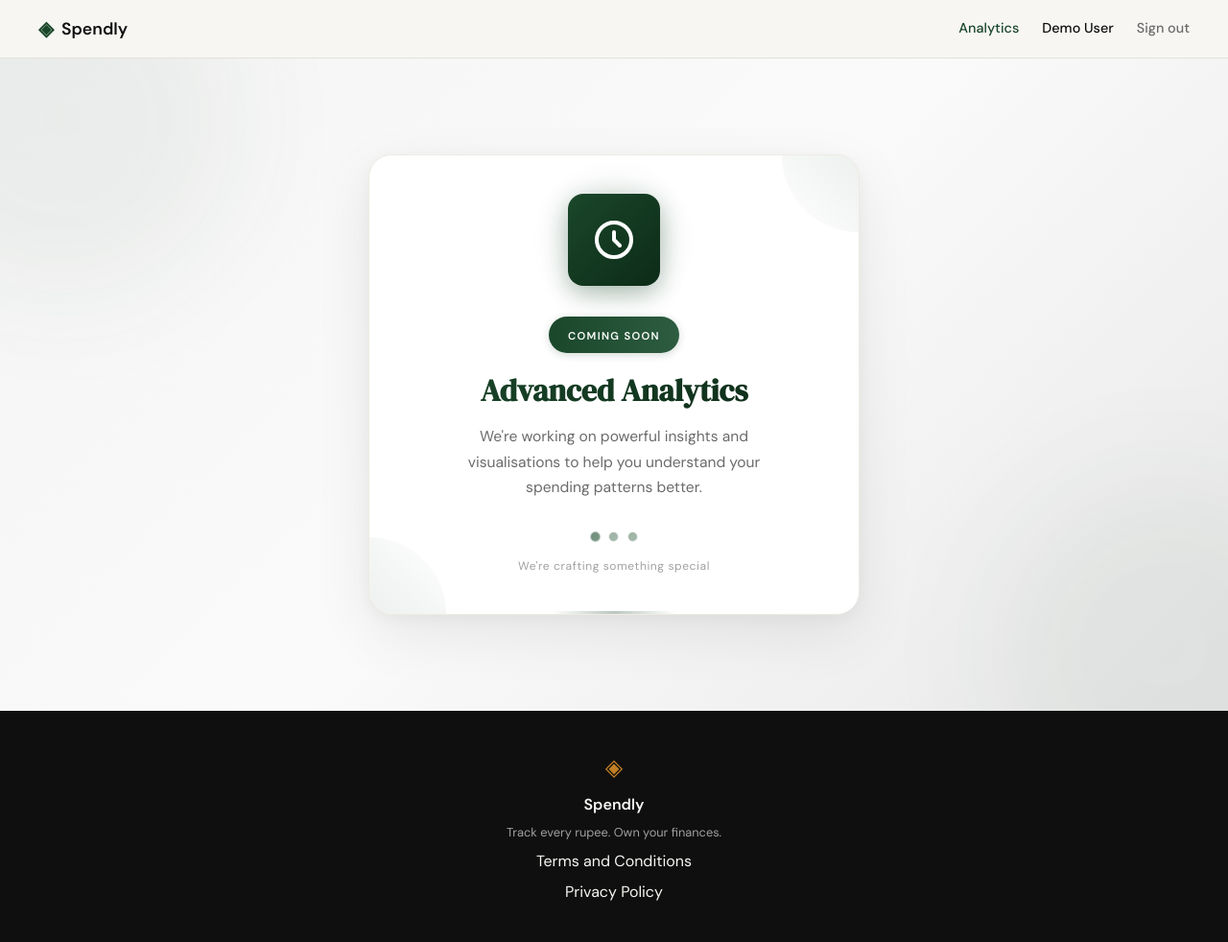
After one commit to inamulhaqueinam5/spendly, a Flask app: page /analytics in a window 1280 px wide. The commit adds this page. Shown: the whole page at 96% size. Run offline with Flask 3, Linux system fonts and the light colour scheme; a user stored in the database is signed in.

Commit message:
add coming soon page

```diff
--- a/app.py
+++ b/app.py
@@ -156,6 +156,13 @@ def profile():
     )
 
 
+@app.route("/analytics")
+def analytics():
+    if not session.get("user_id"):
+        return redirect(url_for("login"))
+    return render_template("analytics.html")
+
+
 @app.route("/expenses/add")
 def add_expense():
     return "Add expense — coming in Step 7"
--- /dev/null
+++ b/static/css/analytics.css
@@ -0,0 +1,183 @@
+.analytics-page {
+  display: flex;
+  align-items: center;
+  justify-content: center;
+  min-height: calc(100vh - 120px);
+  padding: 2rem;
+  background: linear-gradient(135deg, #f5f5f5 0%, #fafafa 50%, #e8e8e8 100%);
+  position: relative;
+  overflow: hidden;
+}
+
+/* Decorative background blobs */
+.cs-bg-blob {
+  position: absolute;
+  width: 24rem;
+  height: 24rem;
+  background: var(--accent);
+  opacity: 0.05;
+  border-radius: 50%;
+  filter: blur(64px);
+  pointer-events: none;
+}
+.cs-blob-tl { top: -8rem; left: -8rem; }
+.cs-blob-br { bottom: -8rem; right: -8rem; }
+
+/* Main card */
+.cs-card {
+  position: relative;
+  max-width: 32rem;
+  width: 100%;
+  text-align: center;
+  background: var(--paper-card);
+  border: 1px solid var(--border-soft);
+  border-radius: 1.5rem;
+  padding: 2.5rem;
+  box-shadow: 0 20px 60px rgba(0, 0, 0, 0.08), 0 4px 16px rgba(0, 0, 0, 0.04);
+  overflow: hidden;
+}
+
+/* Corner accents */
+.cs-corner {
+  position: absolute;
+  width: 5rem;
+  height: 5rem;
+  background: linear-gradient(to var(--dir, bottom right), var(--accent), transparent);
+  opacity: 0.08;
+  pointer-events: none;
+}
+.cs-corner-tr {
+  top: 0; right: 0;
+  border-bottom-left-radius: 100%;
+  --dir: bottom left;
+}
+.cs-corner-bl {
+  bottom: 0; left: 0;
+  border-top-right-radius: 100%;
+  --dir: top right;
+}
+
+/* Icon */
+.cs-icon-wrap {
+  position: relative;
+  display: flex;
+  justify-content: center;
+  margin-bottom: 2rem;
+}
+.cs-icon-glow {
+  position: absolute;
+  top: 50%; left: 50%;
+  transform: translate(-50%, -50%);
+  width: 6rem;
+  height: 6rem;
+  background: var(--accent);
+  opacity: 0.18;
+  border-radius: 50%;
+  filter: blur(20px);
+}
+.cs-icon-box {
+  position: relative;
+  width: 6rem;
+  height: 6rem;
+  background: linear-gradient(135deg, var(--accent), #0d2b18);
+  border-radius: 1rem;
+  display: flex;
+  align-items: center;
+  justify-content: center;
+  box-shadow: 0 8px 24px rgba(26, 71, 42, 0.3);
+  transition: transform 0.3s ease;
+}
+.cs-icon-box:hover { transform: scale(1.05); }
+.cs-icon {
+  width: 3rem;
+  height: 3rem;
+  color: #ffffff;
+}
+
+/* Badge */
+.cs-badge {
+  display: inline-block;
+  padding: 0.4rem 1.25rem;
+  background: linear-gradient(90deg, var(--accent), #2d5c40);
+  border-radius: 999px;
+  margin-bottom: 1.25rem;
+  box-shadow: 0 2px 8px rgba(26, 71, 42, 0.2);
+}
+.cs-badge span {
+  font-size: 0.7rem;
+  font-weight: 600;
+  color: #ffffff;
+  text-transform: uppercase;
+  letter-spacing: 0.12em;
+  font-family: var(--font-body);
+}
+
+/* Title */
+.cs-title {
+  font-family: var(--font-display);
+  font-size: 2rem;
+  font-weight: 700;
+  background: linear-gradient(135deg, var(--accent), #0d2b18);
+  -webkit-background-clip: text;
+  -webkit-text-fill-color: transparent;
+  background-clip: text;
+  margin: 0 0 1rem;
+  line-height: 1.2;
+}
+
+/* Description */
+.cs-desc {
+  color: var(--ink-muted);
+  font-size: 0.975rem;
+  line-height: 1.7;
+  margin: 0 auto 2rem;
+  max-width: 22rem;
+  font-family: var(--font-body);
+}
+
+/* Pulsing dots */
+@keyframes cs-pulse {
+  0%, 100% { opacity: 1; transform: scale(1); }
+  50%       { opacity: 0.4; transform: scale(0.85); }
+}
+.cs-dots {
+  display: flex;
+  gap: 0.5rem;
+  justify-content: center;
+  align-items: center;
+  margin-bottom: 1rem;
+}
+.cs-dot {
+  width: 0.7rem;
+  height: 0.7rem;
+  background: linear-gradient(135deg, var(--accent), #2d5c40);
+  border-radius: 50%;
+  animation: cs-pulse 1.4s ease-in-out infinite;
+}
+
+.cs-tagline {
+  font-size: 0.75rem;
+  color: var(--ink-faint);
+  letter-spacing: 0.05em;
+  font-family: var(--font-body);
+  margin: 0;
+}
+
+/* Bottom decorative line */
+.cs-bottom-line {
+  position: absolute;
+  bottom: 0;
+  left: 50%;
+  transform: translateX(-50%);
+  width: 8rem;
+  height: 3px;
+  background: linear-gradient(90deg, transparent, var(--accent), transparent);
+  opacity: 0.3;
+  border-radius: 999px;
+}
+
+/* CSS custom property aliases (set on body by style.css) */
+:root {
+  --font-display: 'DM Serif Display', Georgia, serif;
+  --font-body: 'DM Sans', system-ui, sans-serif;
+}
--- a/static/css/style.css
+++ b/static/css/style.css
@@ -102,6 +102,7 @@ a { color: inherit; text-decoration: none; }
 
 .nav-links a { color: var(--ink-muted); transition: color 0.2s; }
 .nav-links a:hover { color: var(--ink); }
+.nav-link-active { color: var(--accent) !important; font-weight: 500; }
 
 .nav-cta {
     background: var(--ink) !important;
--- /dev/null
+++ b/templates/analytics.html
@@ -0,0 +1,48 @@
+{% extends "base.html" %}
+{% block title %}Analytics — Spendly{% endblock %}
+
+{% block head %}
+<link rel="stylesheet" href="{{ url_for('static', filename='css/analytics.css') }}">
+{% endblock %}
+
+{% block content %}
+<div class="analytics-page">
+  <div class="cs-bg-blob cs-blob-tl"></div>
+  <div class="cs-bg-blob cs-blob-br"></div>
+
+  <div class="cs-card">
+    <div class="cs-corner cs-corner-tr"></div>
+    <div class="cs-corner cs-corner-bl"></div>
+
+    <div class="cs-icon-wrap">
+      <div class="cs-icon-glow"></div>
+      <div class="cs-icon-box">
+        <svg class="cs-icon" fill="none" stroke="currentColor" viewBox="0 0 24 24">
+          <path stroke-linecap="round" stroke-linejoin="round" stroke-width="2"
+            d="M12 8v4l3 3m6-3a9 9 0 11-18 0 9 9 0 0118 0z" />
+        </svg>
+      </div>
+    </div>
+
+    <div class="cs-badge">
+      <span>Coming Soon</span>
+    </div>
+
+    <h2 class="cs-title">Advanced Analytics</h2>
+
+    <p class="cs-desc">
+      We're working on powerful insights and visualisations to help you
+      understand your spending patterns better.
+    </p>
+
+    <div class="cs-dots">
+      <div class="cs-dot" style="animation-delay: 0s"></div>
+      <div class="cs-dot" style="animation-delay: 0.2s"></div>
+      <div class="cs-dot" style="animation-delay: 0.4s"></div>
+    </div>
+    <p class="cs-tagline">We're crafting something special</p>
+
+    <div class="cs-bottom-line"></div>
+  </div>
+</div>
+{% endblock %}
--- a/templates/base.html
+++ b/templates/base.html
@@ -20,6 +20,7 @@
             </a>
             <div class="nav-links">
                 {% if session.user_id %}
+                <a href="{{ url_for('analytics') }}" class="{{ 'nav-link-active' if request.endpoint == 'analytics' else '' }}">Analytics</a>
                 <span class="nav-username">{{ session.user_name }}</span>
                 <a href="{{ url_for('logout') }}">Sign out</a>
                 {% else %}
```
Also changed, not shown: test.md (+1 -0 lines), .claude/agents/spendly-test-writer.md, database/spendly.db (added).
